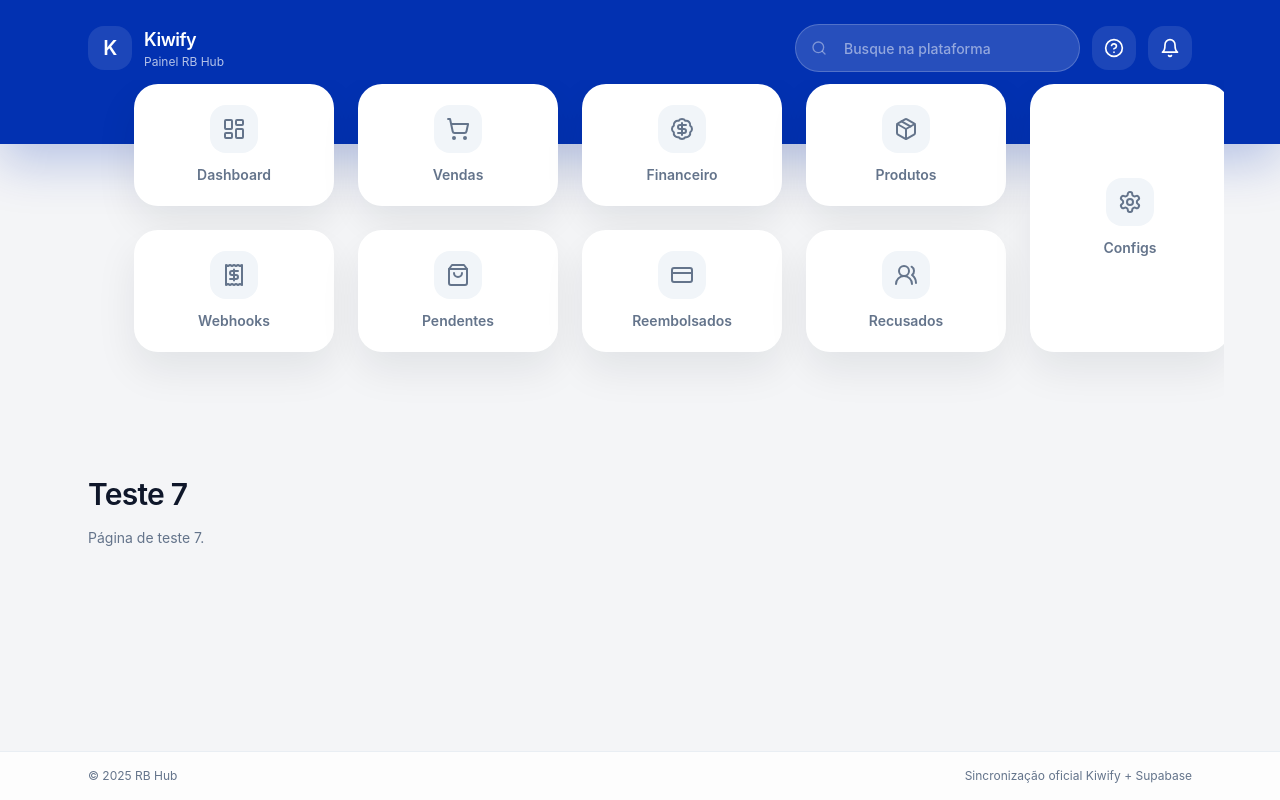
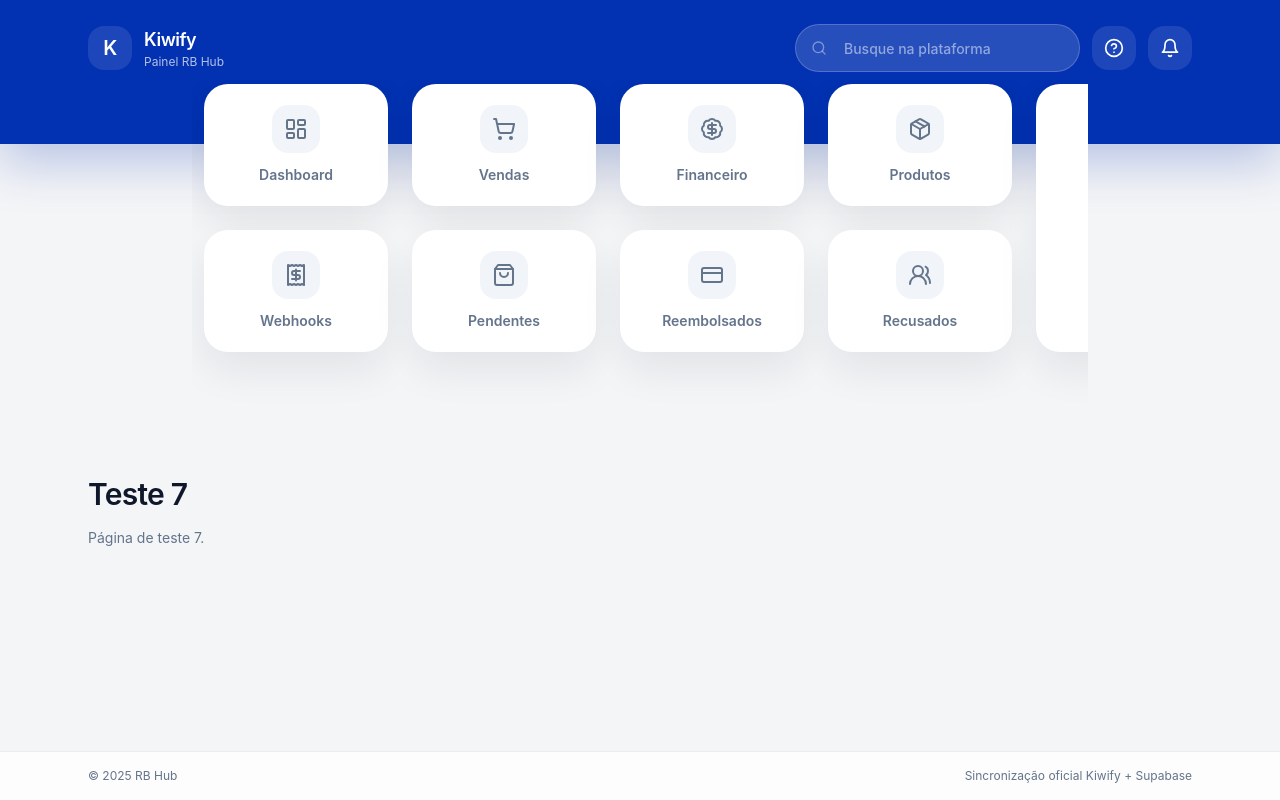
Before and after one commit to leoxavier3914-arch/rb, a Next.js app: page /teste-7 in a window 1280 px wide. Built offline with nearby package versions, Linux system fonts and the light colour scheme.

Commit message:
Adjust MainNav scroll container width

```diff
--- a/components/navigation/MainNav.tsx
+++ b/components/navigation/MainNav.tsx
@@ -49,8 +49,8 @@ export function MainNav() {
 
   return (
     <nav className="relative z-10">
-      <div className="-mx-4 overflow-x-auto overflow-y-hidden px-4 pb-16 snap-x snap-mandatory sm:-mx-6 sm:px-6 sm:pb-20 lg:-mx-8 lg:px-8">
-        <div className="flex w-full max-w-4xl flex-nowrap lg:mx-auto">
+      <div className="mx-auto max-w-4xl overflow-x-auto overflow-y-hidden px-4 pb-16 snap-x snap-mandatory sm:px-6 sm:pb-20 lg:px-8">
+        <div className="flex min-w-full flex-nowrap">
           {pages.map((pageItems, pageIndex) => (
             <div
               key={pageIndex}
```
